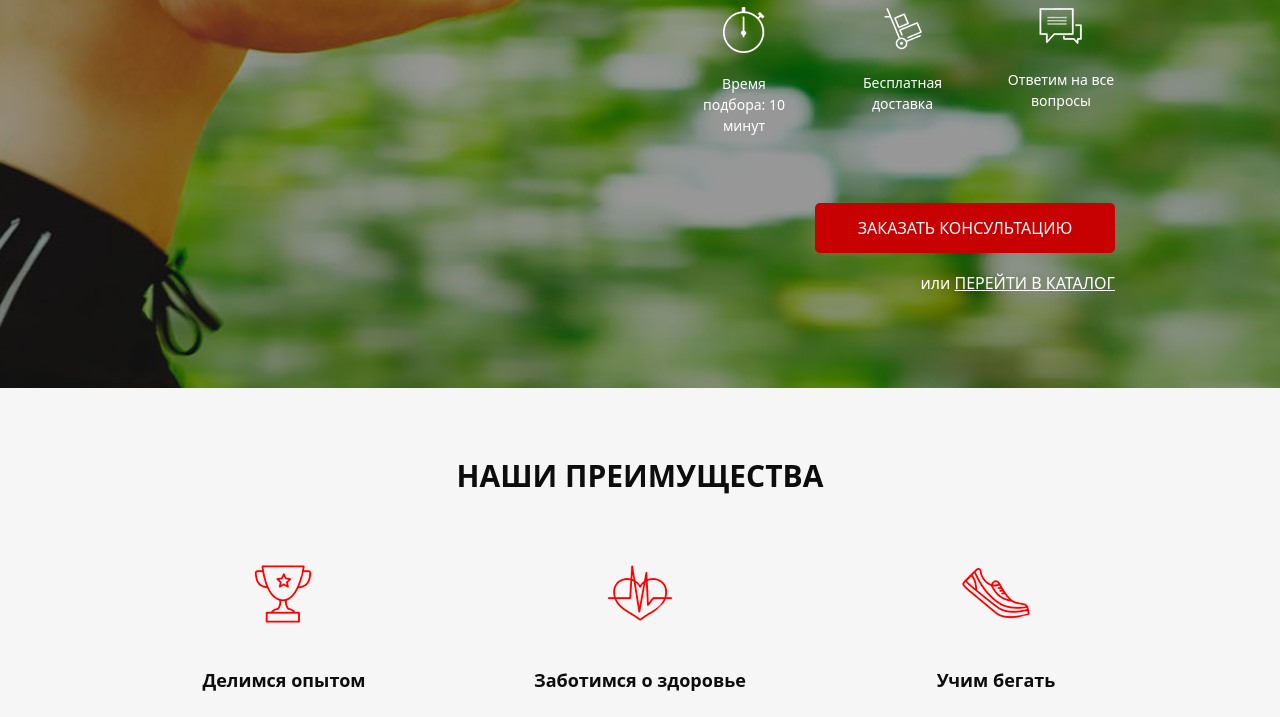
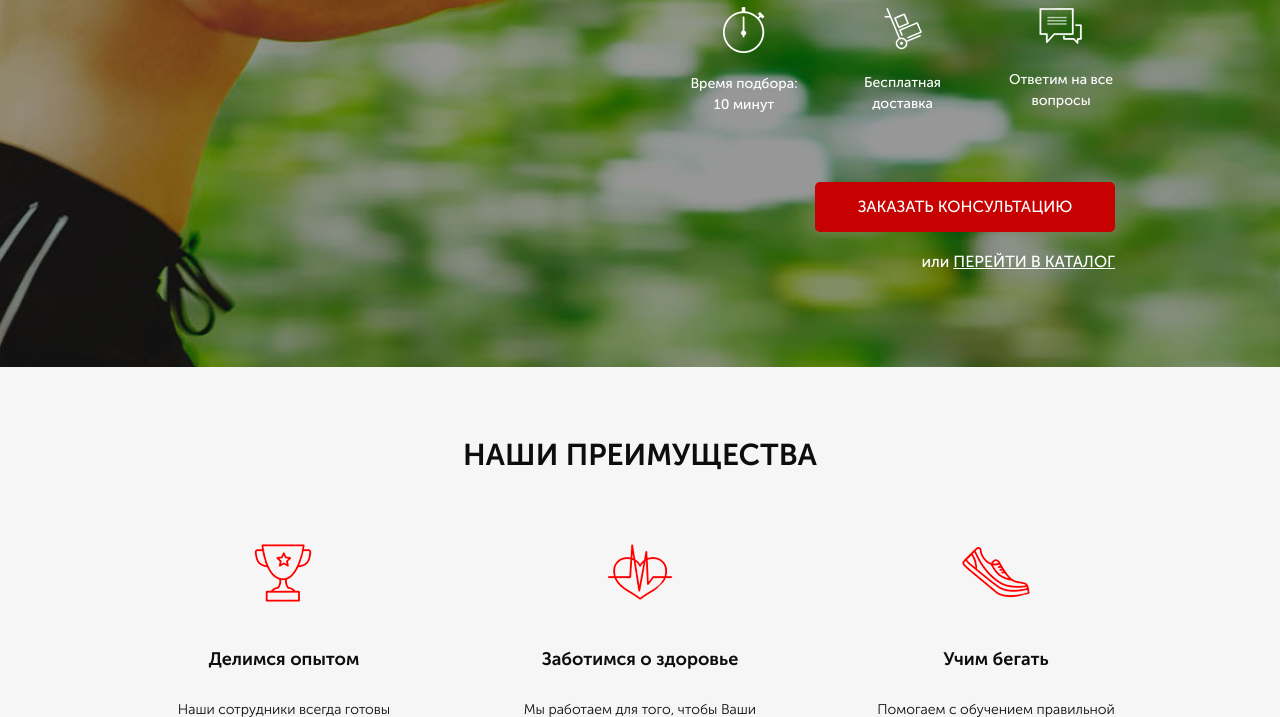
Before and after one commit to v3m1/Pulse, a website: page src/index.html in a window 1280 px wide. Shown: the part 328-1045 px from the top of the page. Drawn offline with Linux system fonts and the light colour scheme.

Commit message:
fixed font error

```diff
--- a/src/sass/style.scss
+++ b/src/sass/style.scss
@@ -1,6 +1,6 @@
 @import 'base/variables';
 * {
-    font-family: 'Museo Sans Cyrl' sans-serif;
+    font-family: 'Museo Sans Cyrl', sans-serif;
 }
 .container {
     max-width: 950px;
@@ -11,3 +11,4 @@
 @import 'blocks/buttons.scss';
 @import 'blocks/advantages.scss';
 @import 'blocks/titles.scss';
+@import 'base/media.scss';
```
Also changed, not shown: src/css/style.min.css, src/sass/base/_media.scss (added).
